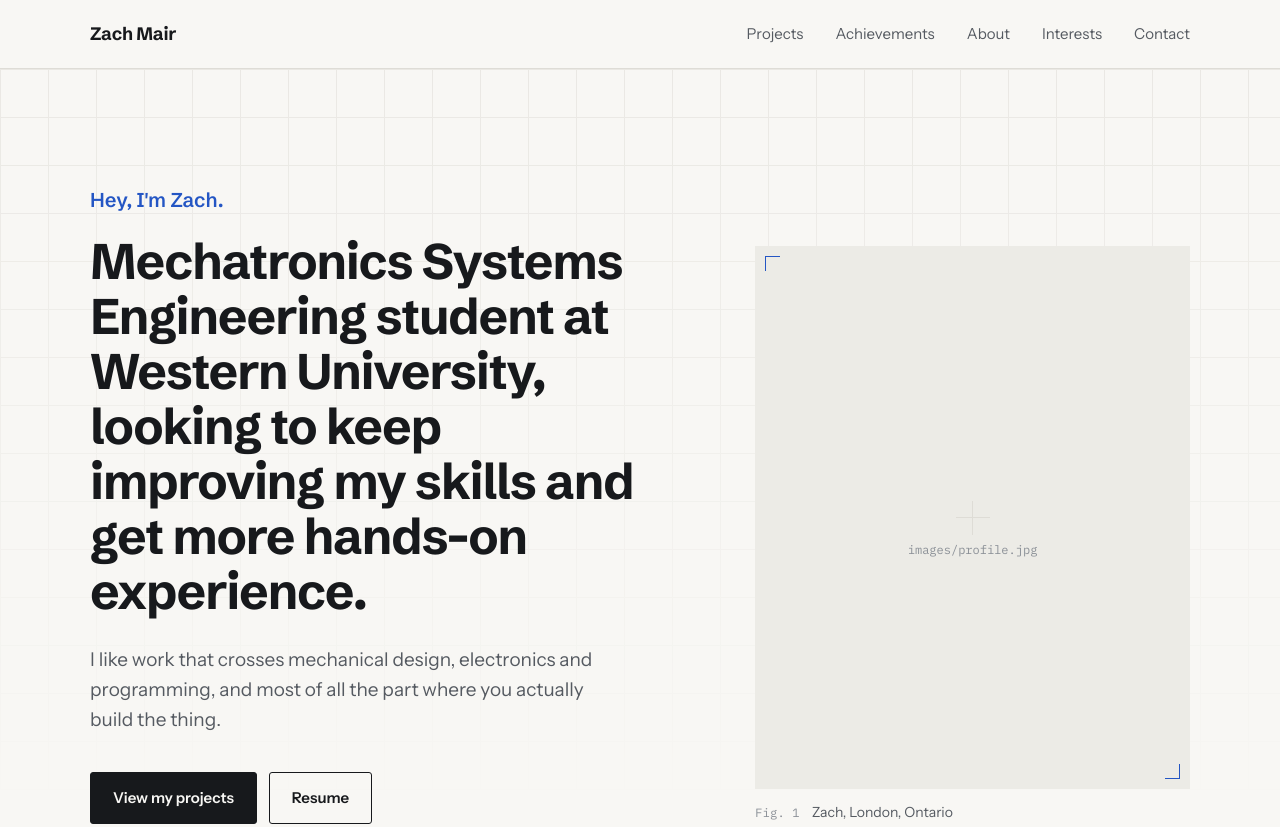
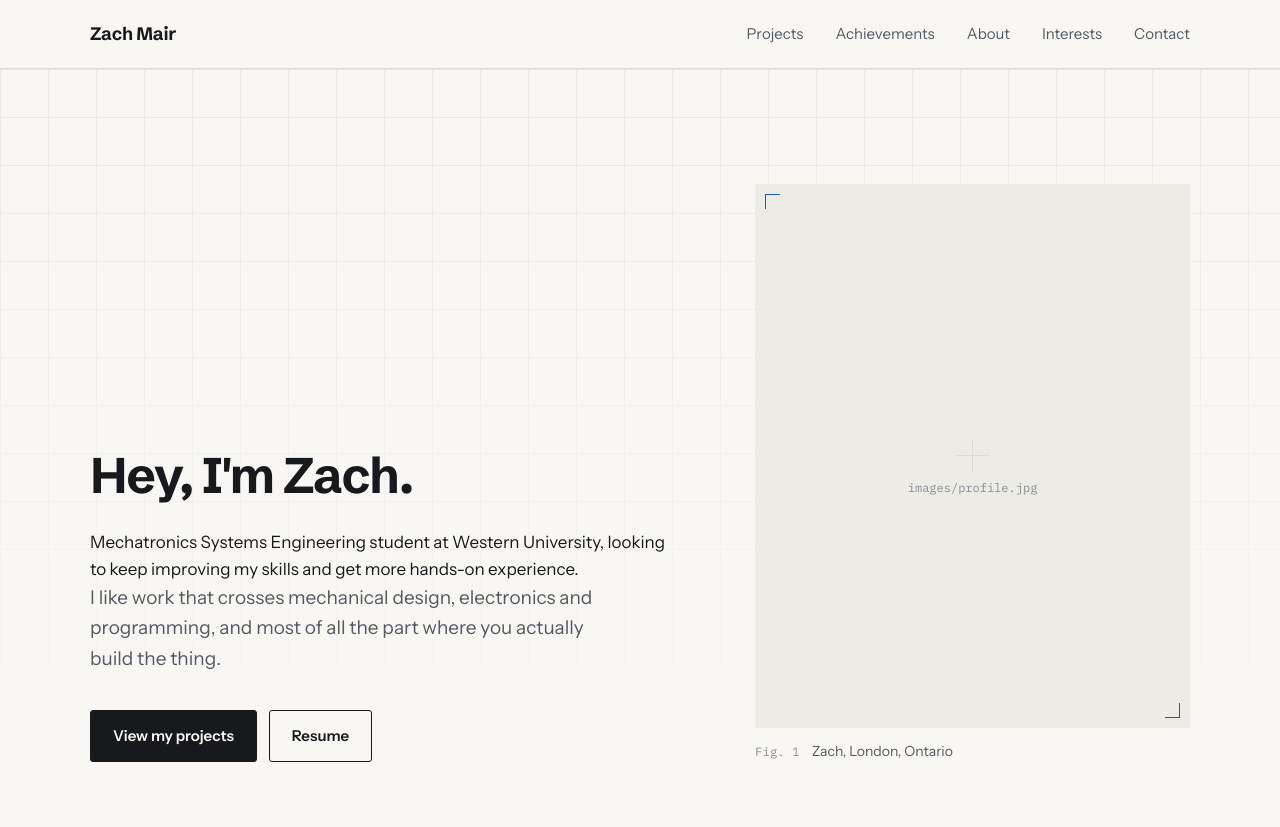
Before and after one commit to ZacharyMair/ZacharyMair.github.io, a plain HTML site: page index.html in a window 1280 px wide. Shown: the top 827 px of the page. Drawn offline with Linux system fonts and the light colour scheme.

Commit message:
Update hero section and about text in index.html

```diff
--- a/index.html
+++ b/index.html
@@ -37,8 +37,8 @@
   <section class="hero">
     <div class="wrap hero-grid">
       <div class="hero-text reveal">
-        <p class="hero-hello">Hey, I'm Zach.</p>
-        <h1>Mechatronics Systems Engineering student at Western University, looking to keep improving my skills and get more hands-on experience.</h1>
+        <h1>Hey, I'm Zach.</h1>
+        <p class="hero-lead">Mechatronics Systems Engineering student at Western University, looking to keep improving my skills and get more hands-on experience.</p>
         <p class="hero-sub">I like work that crosses mechanical design, electronics and programming, and most of all the part where you actually build the thing.</p>
         <div class="hero-actions">
           <a href="#projects" class="btn btn-solid">View my projects</a>
@@ -206,7 +206,7 @@
         <div class="about-text reveal">
           <p class="about-lead">I'm studying Mechatronics because I didn't want to choose between mechanical design, electronics and software. The projects I enjoy most are the ones where all three have to work together.</p>
           <p>I'm from Toronto and in my second year at Western in London, Ontario. I'm also hoping to do a dual degree with Ivey, so I've been taking business courses alongside engineering.</p>
-          <p>Outside of class I'm the Finance Director of the Western Ski and Snowboard Club, and I work as a barista and baker. I speak English and French.</p>
+          <p>Outside of class I'm the Finance Director of the Western Ski and Snowboard Club, and I've worked as a barista and baker. I speak English and French.</p>
 
           <dl class="specs about-specs">
             <div><dt class="mono">Tools</dt><dd>SolidWorks, Arduino, C, Python, Tinkercad, 3D printing</dd></div>
```
